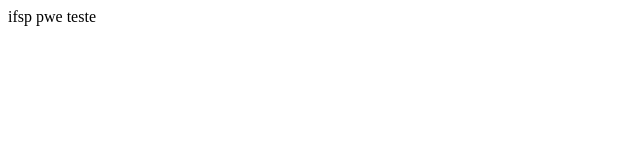
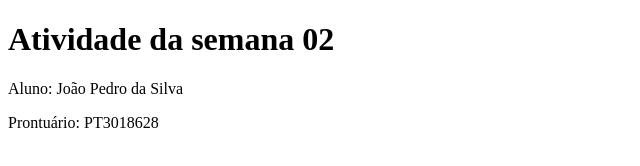
Before and after one commit to Joao-Pedr007/PWE-aula01-PT3018628, a plain HTML site: page index.html in a window 1280 px wide. Shown: the whole page, without its empty margins (0-640 px from the left). Drawn offline with Linux system fonts and the light colour scheme.

Commit message:
página formatada

```diff
--- a/index.html
+++ b/index.html
@@ -9,7 +9,10 @@
 </head>
 
 <body>
-  ifsp pwe teste
+  <h1>Atividade da semana 02</h1>
+  <p>Aluno: João Pedro da Silva</p>
+  <p>Prontuário: PT3018628</p>
+
   <script src="script.js"></script>
 </body>
 
```
